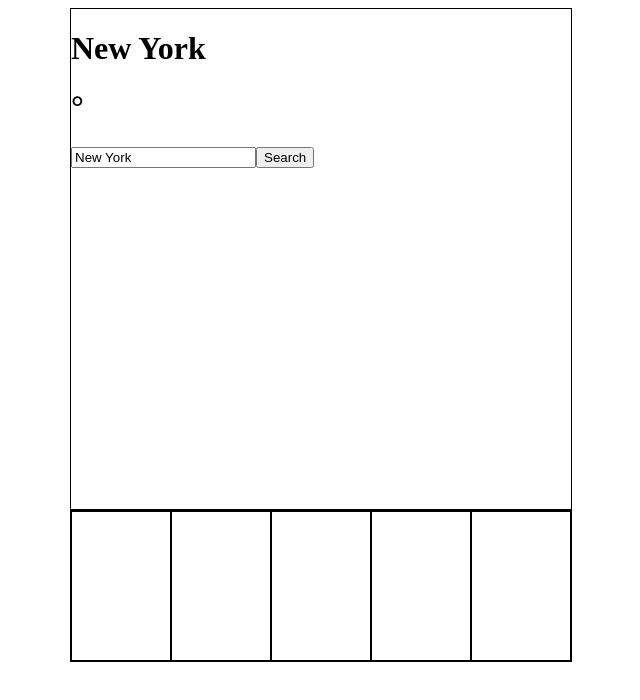
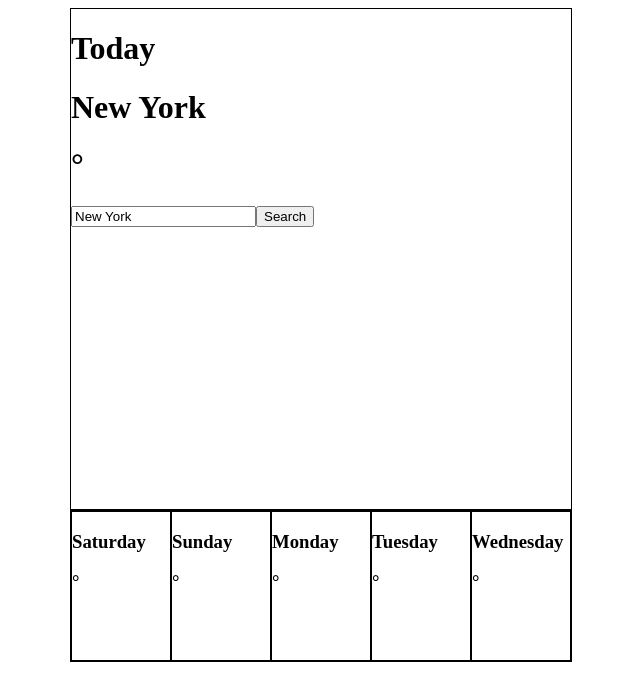
Before and after one commit to TatesWorkAcc/search-weather-app, a React (Vite) app: page / in a window 1280 px wide. Shown: the top 700 px of the page, without its empty margins (319-959 px from the left). Built offline with nearby package versions, Linux system fonts and the light colour scheme; no server answers.

Commit message:
added the next 5 days data to grids

```diff
--- a/src/WeatherApp.jsx
+++ b/src/WeatherApp.jsx
@@ -2,12 +2,58 @@
 
 function WeatherApp() {
   const [city, setCity] = useState("New York");
-  const [cityData, setCityData] = useState([]);
   const [cityText, setCityText] = useState(city);
   const [temp, setTemp] = useState();
   const [condition, setCondition] = useState("");
-  const [description, setDescription] = useState('')
+  const [description, setDescription] = useState("");
   const [humidity, setHumidity] = useState("");
+
+  //   grid data
+
+  const [temp2, setTemp2] = useState();
+  const [condition2, setCondition2] = useState("");
+  const [description2, setDescription2] = useState("");
+  const [humidity2, setHumidity2] = useState("");
+
+  const [temp3, setTemp3] = useState();
+  const [condition3, setCondition3] = useState("");
+  const [description3, setDescription3] = useState("");
+  const [humidity3, setHumidity3] = useState("");
+
+  const [temp4, setTemp4] = useState();
+  const [condition4, setCondition4] = useState("");
+  const [description4, setDescription4] = useState("");
+  const [humidity4, setHumidity4] = useState("");
+
+  const [temp5, setTemp5] = useState();
+  const [condition5, setCondition5] = useState("");
+  const [description5, setDescription5] = useState("");
+  const [humidity5, setHumidity5] = useState("");
+
+  const [temp6, setTemp6] = useState();
+  const [condition6, setCondition6] = useState("");
+  const [description6, setDescription6] = useState("");
+  const [humidity6, setHumidity6] = useState("");
+
+  const d2 = new Date();
+  d2.setDate(d2.getDate() + 1);
+  const day2 = d2.toLocaleString("en-US", { weekday: "long" });
+
+  const d3 = new Date();
+  d3.setDate(d3.getDate() + 2);
+  const day3 = d3.toLocaleString("en-US", { weekday: "long" });
+
+  const d4 = new Date();
+  d4.setDate(d4.getDate() + 3);
+  const day4 = d4.toLocaleString("en-US", { weekday: "long" });
+
+  const d5 = new Date();
+  d5.setDate(d5.getDate() + 4);
+  const day5 = d5.toLocaleString("en-US", { weekday: "long" });
+
+  const d6 = new Date();
+  d6.setDate(d6.getDate() + 5);
+  const day6 = d6.toLocaleString("en-US", { weekday: "long" });
 
   const apikey = "cdd4092d218d6552c31cd36150f70f4f";
   const api = `http://api.openweathermap.org/data/2.5/forecast?q=${city}&appid=${apikey}`;
@@ -16,19 +62,57 @@
     fetch(api)
       .then((res) => {
         if (res.ok) {
-          console.log("SUCCESS")
+          console.log("SUCCESS");
         } else {
-          console.log("FAILED")
+          console.log("FAILED");
         }
-        return res.json()
+        return res.json();
       })
       .then((data) => {
         if (data && data.list) {
+          // main data
           setCityText(data.city.name);
-            setTemp(Math.floor((data.list[0].main.temp - 273.15) * (9 / 5) + 32))
+          setTemp(Math.floor((data.list[0].main.temp - 273.15) * (9 / 5) + 32));
           setCondition(data.list[0].weather[0].main);
-            setDescription(data.list[0].weather[0].description)
+          setDescription(data.list[0].weather[0].description);
           setHumidity(data.list[0].main.humidity);
+
+          // 5 day data 8, 16, 24, 32, 40
+
+          setTemp2(
+            Math.floor((data.list[8].main.temp - 273.15) * (9 / 5) + 32),
+          );
+          setCondition2(data.list[8].weather[0].main);
+          setDescription2(data.list[8].weather[0].description);
+          setHumidity2(data.list[8].main.humidity);
+
+          setTemp3(
+            Math.floor((data.list[16].main.temp - 273.15) * (9 / 5) + 32),
+          );
+          setCondition3(data.list[16].weather[0].main);
+          setDescription3(data.list[16].weather[0].description);
+          setHumidity3(data.list[16].main.humidity);
+
+          setTemp4(
+            Math.floor((data.list[24].main.temp - 273.15) * (9 / 5) + 32),
+          );
+          setCondition4(data.list[24].weather[0].main);
+          setDescription4(data.list[24].weather[0].description);
+          setHumidity4(data.list[24].main.humidity);
+
+          setTemp5(
+            Math.floor((data.list[32].main.temp - 273.15) * (9 / 5) + 32),
+          );
+          setCondition5(data.list[32].weather[0].main);
+          setDescription5(data.list[32].weather[0].description);
+          setHumidity5(data.list[32].main.humidity);
+
+          setTemp6(
+            Math.floor((data.list[39].main.temp - 273.15) * (9 / 5) + 32),
+          );
+          setCondition6(data.list[39].weather[0].main);
+          setDescription6(data.list[39].weather[0].description);
+          setHumidity6(data.list[39].main.humidity);
         }
         console.log(data);
       })
@@ -39,19 +123,22 @@
     fetch(api)
       .then((res) => {
         if (res.ok) {
-          console.log("SUCCESS")
+          console.log("SUCCESS");
         } else {
-          console.log("FAILED")
+          console.log("FAILED");
         }
         return res.json();
       })
       .then((data) => {
         if (data && data.list) {
+          // main data
           setCityText(data.city.name);
-            setTemp(Math.floor((data.list[0].main.temp - 273.15) * (9 / 5) + 32))
+          setTemp(Math.floor((data.list[0].main.temp - 273.15) * (9 / 5) + 32));
           setCondition(data.list[0].weather[0].main);
-            setDescription(data.list[0].weather[0].description)
+          setDescription(data.list[0].weather[0].description);
           setHumidity(data.list[0].main.humidity);
+
+          // 5 day data
         }
         console.log(data);
       })
@@ -61,6 +148,7 @@
   return (
     <div className="weatherapp-conatiner">
       <div className="main-data">
+        <h1>Today</h1>
         <h1>{cityText}</h1>
         <h1>{temp}°</h1>
         <h1>{condition}</h1>
@@ -70,11 +158,41 @@
         <button onClick={handleWeatherSearch}>Search</button>
       </div>
       <div className="day-grid">
-        <div className="weather-grid"></div>
-        <div className="weather-grid"></div>
-        <div className="weather-grid"></div>
-        <div className="weather-grid"></div>
-        <div className="weather-grid"></div>
+        <div className="weather-grid">
+          <h3>{day2}</h3>
+          <h3>{temp2}°</h3>
+          <h3>{condition2}</h3>
+          <h3>{description2}</h3>
+          <h3>{humidity2}</h3>
+        </div>
+        <div className="weather-grid">
+          <h3>{day3}</h3>
+          <h3>{temp3}°</h3>
+          <h3>{condition3}</h3>
+          <h3>{description3}</h3>
+          <h3>{humidity3}</h3>
+        </div>
+        <div className="weather-grid">
+          <h3>{day4}</h3>
+          <h3>{temp4}°</h3>
+          <h3>{condition4}</h3>
+          <h3>{description4}</h3>
+          <h3>{humidity4}</h3>
+        </div>
+        <div className="weather-grid">
+          <h3>{day5}</h3>
+          <h3>{temp5}°</h3>
+          <h3>{condition5}</h3>
+          <h3>{description5}</h3>
+          <h3>{humidity5}</h3>
+        </div>
+        <div className="weather-grid">
+          <h3>{day6}</h3>
+          <h3>{temp6}°</h3>
+          <h3>{condition6}</h3>
+          <h3>{description6}</h3>
+          <h3>{humidity6}</h3>
+        </div>
       </div>
     </div>
   );
```
Lines whose indentation alone changed are shown as unchanged.
